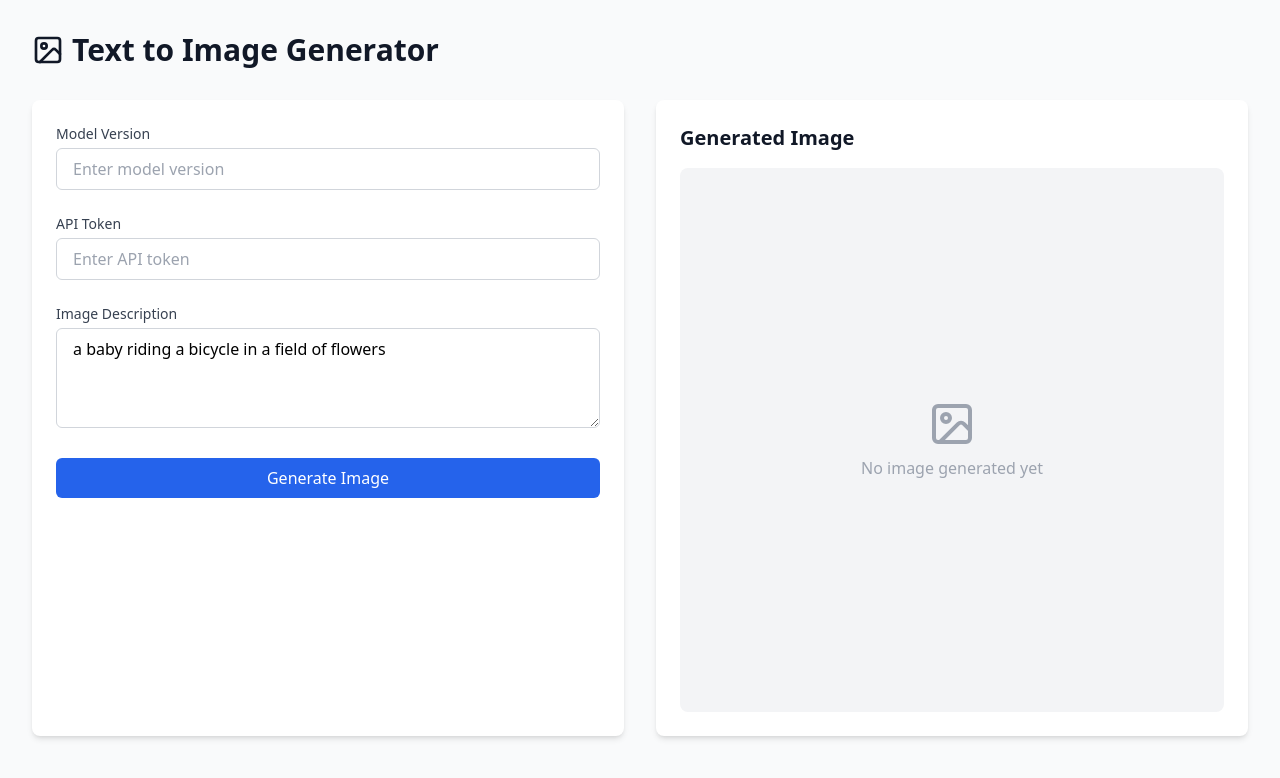
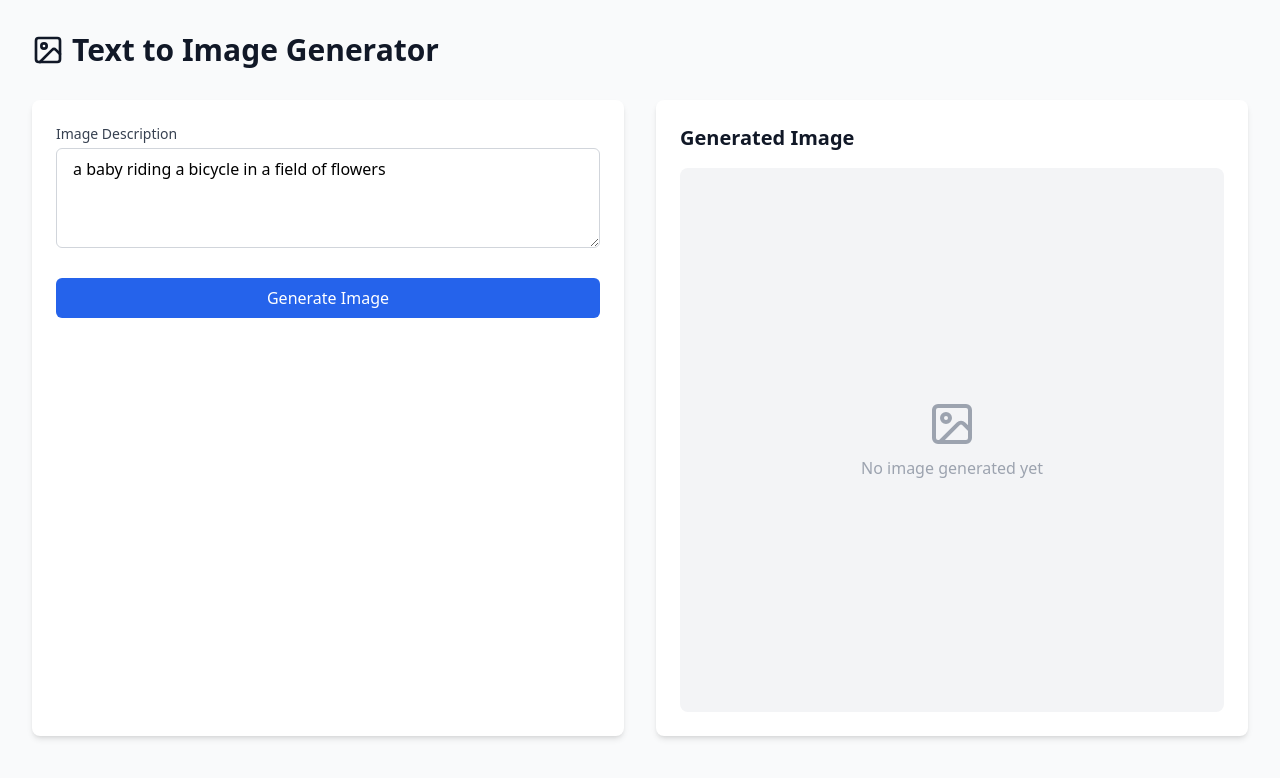
Before and after one commit to KarthickKambaa/ImageGenwithTypeScript, a React (Vite) app: page / in a window 1280 px wide. Shown: the top 778 px of the page. Built offline with nearby package versions, Linux system fonts and the light colour scheme.

Commit message:
bug fixing
bug fixing

```diff
--- a/src/App.tsx
+++ b/src/App.tsx
@@ -10,8 +10,8 @@ interface ApiResponse {
 }
 
 function App() {
-  const [modelVersion, setModelVersion] = useState('');
-  const [apiToken, setApiToken] = useState('');
+  const modelVersion = '2.3';
+  const apiToken = 'apikeykarthick';
   const [prompt, setPrompt] = useState('a baby riding a bicycle in a field of flowers');
   const [loading, setLoading] = useState(false);
   const [imageUrl, setImageUrl] = useState<string | null>(null);
@@ -69,36 +69,6 @@ function App() {
           {/* Left side - Form */}
           <div className="bg-white p-6 rounded-lg shadow-md">
             <form onSubmit={handleSubmit} className="space-y-6">
-              <div>
-                <label htmlFor="modelVersion" className="block text-sm font-medium text-gray-700 mb-1">
-                  Model Version
-                </label>
-                <input
-                  id="modelVersion"
-                  type="text"
-                  value={modelVersion}
-                  onChange={(e) => setModelVersion(e.target.value)}
-                  className="w-full px-4 py-2 border border-gray-300 rounded-md focus:ring-2 focus:ring-blue-500 focus:border-blue-500"
-                  placeholder="Enter model version"
-                  required
-                />
-              </div>
-
-              <div>
-                <label htmlFor="apiToken" className="block text-sm font-medium text-gray-700 mb-1">
-                  API Token
-                </label>
-                <input
-                  id="apiToken"
-                  type="password"
-                  value={apiToken}
-                  onChange={(e) => setApiToken(e.target.value)}
-                  className="w-full px-4 py-2 border border-gray-300 rounded-md focus:ring-2 focus:ring-blue-500 focus:border-blue-500"
-                  placeholder="Enter API token"
-                  required
-                />
-              </div>
-
               <div>
                 <label htmlFor="prompt" className="block text-sm font-medium text-gray-700 mb-1">
                   Image Description
```
